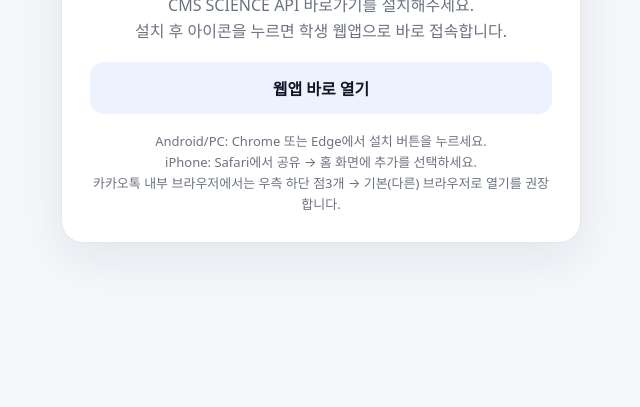
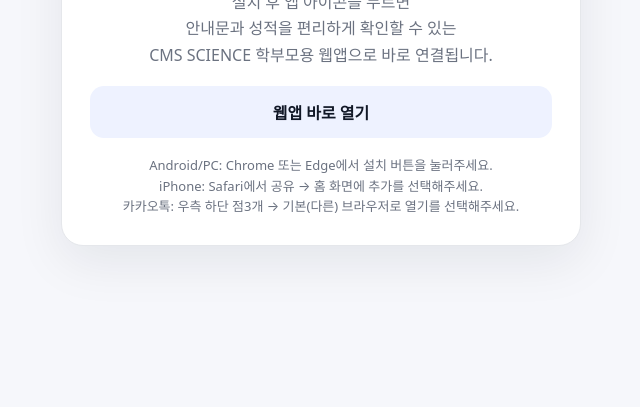
Before and after one commit to jypark61/cms-science-api-shortcut, a plain HTML site: page index.html in a window 1280 px wide. Shown: the part 393-800 px from the top of the page, without its empty margins (319-959 px from the left). Drawn offline with Linux system fonts and the light colour scheme.

Commit message:
Update index.html

```diff
--- a/index.html
+++ b/index.html
@@ -86,19 +86,22 @@
     <div class="badge">학부모용 바로가기</div>
     <h1>CMS SCIENCE API</h1>
     <p>
-      CMS SCIENCE API 바로가기를 설치해주세요.<br>
-      설치 후 아이콘을 누르면 학생 웹앱으로 바로 접속합니다.
+  설치 후 앱 아이콘을 누르면<br>
+  안내문과 성적을 편리하게 확인할 수 있는<br>
+  CMS SCIENCE 학부모용 웹앱으로 바로 연결됩니다.
 </p>
 
 <div class="buttons">
   <button id="installBtn" type="button">CMS SCIENCE API 설치</button>
-      <a id="openBtn" href="https://script.google.com/macros/s/AKfycbyQlfMVc1d6SDEmRp9KMlpMymVMN7L3A8lf4wOSTyS0Dk_Y9YvIXI07DRuOVTJf5IfSTw/exec" rel="noopener">웹앱 바로 열기</a>
+  <a id="openBtn"
+     href="https://script.google.com/macros/s/AKfycbyQlfMVc1d6SDEmRp9KMlpMymVMN7L3A8lf4wOSTyS0Dk_Y9YvIXI07DRuOVTJf5IfSTw/exec"
+     rel="noopener">웹앱 바로 열기</a>
 </div>
 
 <div class="hint">
-      Android/PC: Chrome 또는 Edge에서 설치 버튼을 누르세요.<br>
-      iPhone: Safari에서 공유 → 홈 화면에 추가를 선택하세요.<br>
-      카카오톡 내부 브라우저에서는 우측 하단 점3개 → 기본(다른) 브라우저로 열기를 권장합니다.
+  Android/PC: Chrome 또는 Edge에서 설치 버튼을 눌러주세요.<br>
+  iPhone: Safari에서 공유 → 홈 화면에 추가를 선택해주세요.<br>
+  카카오톡: 우측 하단 점3개 → 기본(다른) 브라우저로 열기를 선택해주세요.
 </div>
   </main>
 
```
Lines whose indentation alone changed are shown as unchanged.
